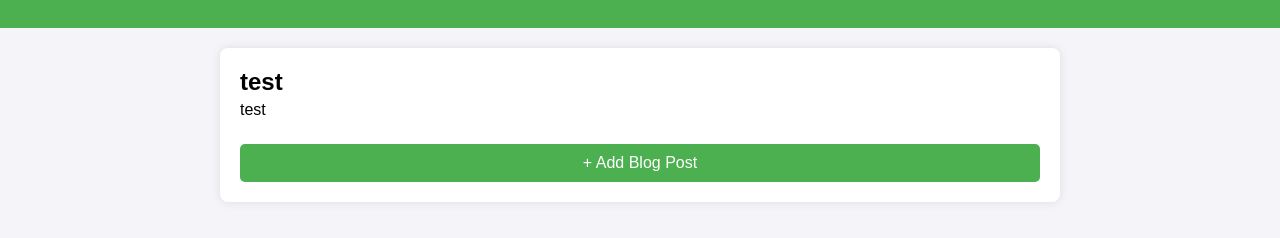
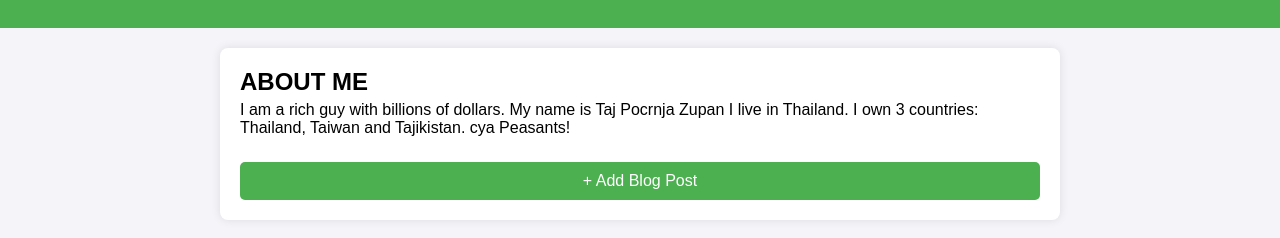
Before and after one commit to Tajek123/myblogs, a website: page index.html in a window 1280 px wide. Shown: the part 50-288 px from the top of the page. Drawn offline with Linux system fonts and the light colour scheme.

Commit message:
Update index.html

```diff
--- a/index.html
+++ b/index.html
@@ -91,8 +91,8 @@
 <main>
     <div id="blog-posts">
         <div class="blog-post" bis_skin_checked="1">
-            <h2>test
-            </h2><p>test</p>
+            <h2>ABOUT ME
+            </h2><p>I am a rich guy with billions of dollars. My name is Taj Pocrnja Zupan I live in Thailand. I own 3 countries: Thailand, Taiwan and Tajikistan. cya Peasants!</p>
         </div>
     </div>
     <button id="add-blog">+ Add Blog Post</button>
```
